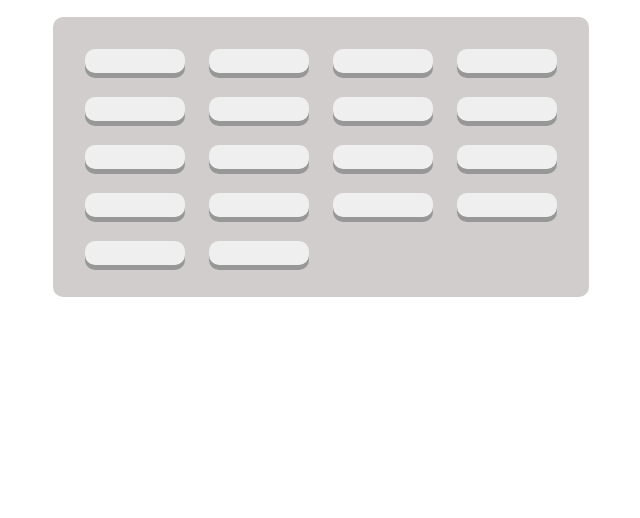
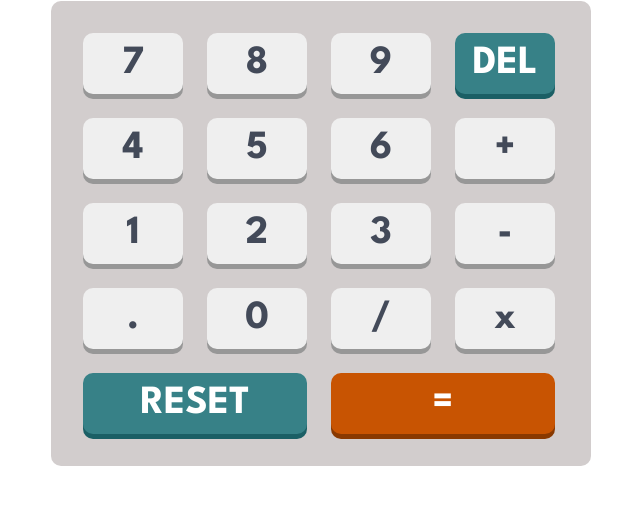
Before and after one commit to KwameWilson/calculator_app, a website: page public/index.html in a window 1280 px wide. Shown: the part 282-800 px from the top of the page, without its empty margins (319-959 px from the left). Drawn offline with Linux system fonts and the light colour scheme.

Commit message:
Worked on the Selections in js file

```diff
--- a/public/css/index.css
+++ b/public/css/index.css
@@ -44,6 +44,8 @@ label[for='toggle'] {
     height: 128px;
     text-align: right;
     width: 540px;
+    border: 0;
+    outline: 0;
 }
 
 .button-grid {
@@ -109,6 +111,7 @@ input:checked+label {
 input:checked+label::before {
     transform: translateX(20px);
     background: #C85402;
+    transition: transform .2s ease-out;
 }
 
 
--- a/public/index.html
+++ b/public/index.html
@@ -32,47 +32,65 @@
             </div>
         </div>
 
-        <ResultsField />
+        <div data-operand class="display">
+            <!-- <input class="display" type="number" name="display" id="display" readonly> -->
+        </div>
 
         <div class="button-grid">
-          <Button
-            value="7" />
-          <Button
-            value="8" />
-          <Button
-            value="9" />
-          <Button
-            value="DEL" />
-          <Button
-            value="4" />
-          <Button
-            value="5" />
-          <Button
-            value="6" />
-          <Button
-            value="+" />
-          <Button
-            value="1" />
-          <Button
-            value="2" />
-          <Button
-            value="3" />
-          <Button
-            value="-" />
-          <Button
-            value="." />
-          <Button
-            value="0" />
-          <Button
-            value="/" />
-          <Button
-            value="x" />
-          <Button
-            value="RESET" />
-          <Button
-            value="=" />
+            <button class="btn" data-number>
+                7
+            </button>
+            <button class="btn" data-number>
+                8
+            </button>
+            <button class="btn" data-number>
+                9
+            </button>
+            <button class="btn" data-delete>
+                DEL
+            </button>
+            <button class="btn" data-number>
+                4
+            </button>
+            <button class="btn" data-number>
+                5
+            </button>
+            <button class="btn" data-number>
+                6
+            </button>
+            <button class="btn" data-operation>
+                +
+            </button>
+            <button class="btn" data-number>
+                1
+            </button>
+            <button class="btn" data-number>
+                2
+            </button>
+            <button class="btn" data-number>
+                3
+            </button>
+            <button class="btn" data-operation>
+                -
+            </button>
+            <button class="btn" data-number>
+                .
+            </button>
+            <button class="btn" data-number>
+                0
+            </button>
+            <button class="btn" data-operation>
+                /
+            </button>
+            <button class="btn" data-operation>
+                x
+            </button>
+            <button class="btn" data-reset>
+                RESET
+            </button>
+            <button class="btn" data-equals>
+                =
+            </button>
         </div>
-
-      </div>
 </body>
 </html>
--- a/public/script.js
+++ b/public/script.js
@@ -1,2 +1,52 @@
 "use strict";
-console.log('I am good');
+const body = document.querySelector('body');
+const toggle = document.querySelector('.toggle label');
+const display = document.querySelector('display');
+const keys = document.querySelectorAll('[data-number]');
+const Array, from;
+(keys).forEach(e => {
+    e.addEventListener('click', (e) => {
+        let target = e.target;
+        console.log(target);
+    });
+});
+/**Theme Toggle */
+const darkMode = () => {
+    //remove light-mode class
+    body.classList.remove('light-mode');
+    body.classList.remove('alt-dark-mode');
+    //add dark-mode class
+    body.classList.add('dark-mode');
+};
+const altDarkMode = () => {
+    //remove light-mode or dark-mode class
+    body.classList.remove('light-mode');
+    body.classList.remove('dark-mode');
+    //add alt-dark-mode class
+    body.classList.add('alt-dark-mode');
+};
+const lightMode = () => {
+    //remove dark-mode or alt-dark-mode class
+    body.classList.remove('alt-dark-mode');
+    body.classList.remove('dark-mode');
+    // add light-mode class
+    body.classList.add('light-mode');
+};
+toggle.addEventListener("click", () => {
+    // console.log(e.target);
+    if (body.classList.contains('light-mode')) {
+        darkMode();
+    }
+    else if (body.classList.contains('dark-mode')) {
+        altDarkMode();
+    }
+    else {
+        lightMode();
+    }
+});
+// const clearDisplay = (): void => {
+//     display.value = '';
+// }
+// clearDisplay()
+// const appendToDisplay = (): void => {
+// }
```
Also changed, not shown: src/script.ts (+65 -1 lines).
